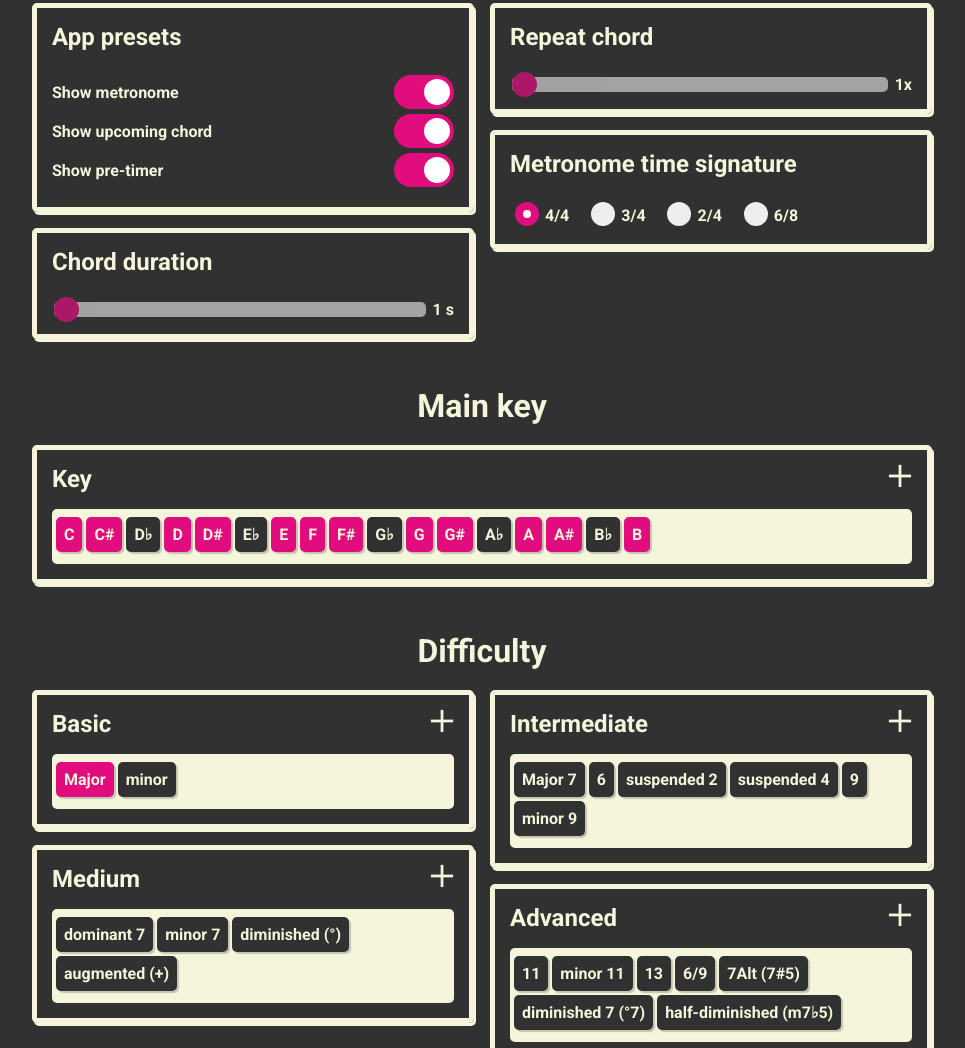
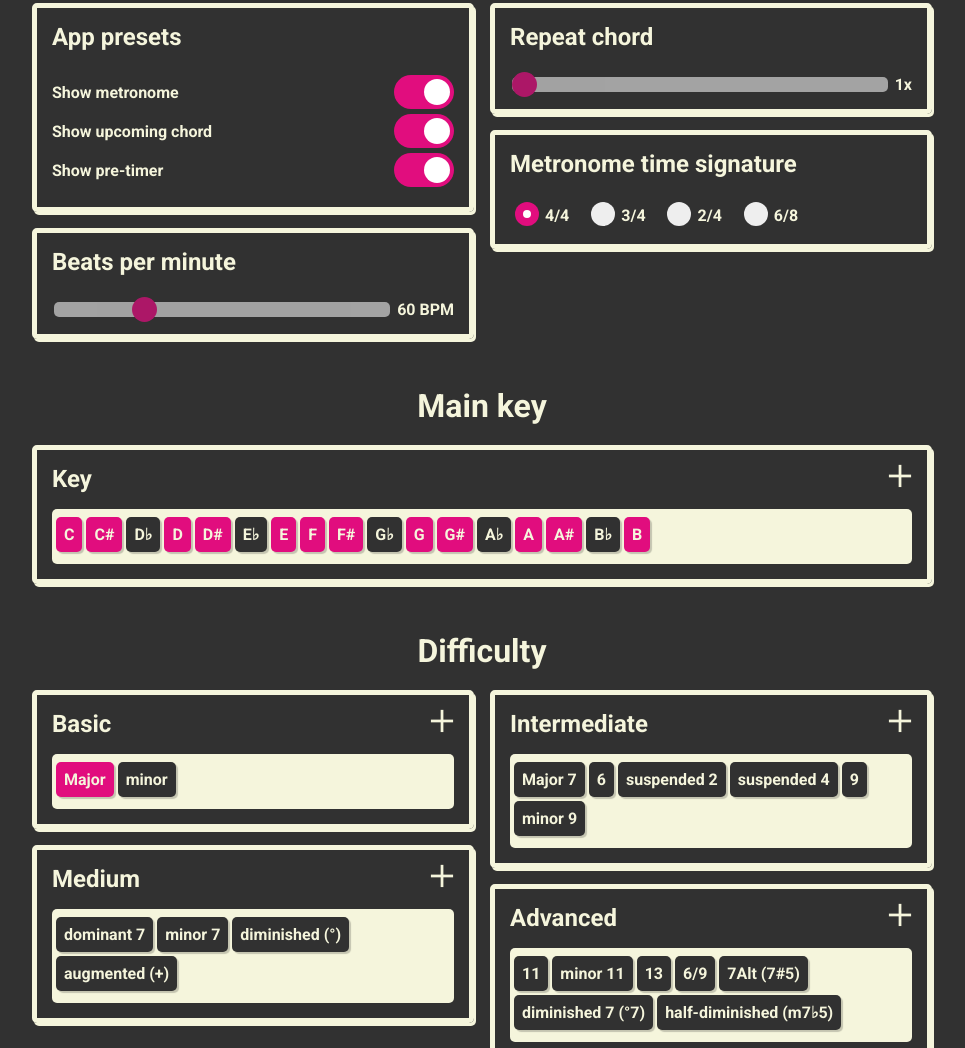
Before and after one commit to M9781/Chordly, a plain HTML site: page index.html in a window 1280 px wide. Shown: the part 1174-2222 px from the top of the page, without its empty margins (158-1123 px from the left). Drawn offline with nearby package versions, Linux system fonts and the light colour scheme.

Commit message:
Replace chord duration with BPM

```diff
--- a/index.html
+++ b/index.html
@@ -122,20 +122,18 @@
               </li>
             </ul>
           </div>
-          <div id="chord-duration" class="options">
-            <h3>Chord duration</h3>
-            <div id="chord-bar" class="slide-container">
+          <div id="BPM" class="options">
+            <h3>Beats per minute</h3>
+            <div id="BPM-bar" class="slide-container">
               <input
                 type="range"
-                min="1"
-                max="100"
-                value="5"
+                min="20"
+                max="180"
+                value="60"
                 class="slider-bar"
-                id="chord-range"
+                id="BPM-range"
               />
-              <label for="chord-range"
-                ><span id="chord-duration-value">4</span> s</label
-              >
+              <label for="BPM-range"><span id="BPM-value">20</span> BPM</label>
             </div>
           </div>
           <div id="metronome-time" class="options">
@@ -144,8 +142,8 @@
               <input
                 type="range"
                 min="1"
-                max="100"
-                value="50"
+                max="200"
+                value="1"
                 class="slider-bar"
                 id="metronome-range"
               />
--- a/scripts/app.js
+++ b/scripts/app.js
@@ -32,11 +32,17 @@ const metronomeSignatureOptionsElement = document.getElementById(
 
 const repeatChordBar = document.getElementById("metronome-range");
 const repeatChordBarLabel = document.getElementById("metronome-time-value");
-const chordDurationBar = document.getElementById("chord-range");
-const chordDurationBarLabel = document.getElementById("chord-duration-value");
+const BPMBar = document.getElementById("BPM-range");
+const BPMBarLabel = document.getElementById("BPM-value");
 const metronomeSignatureRadio = document.querySelectorAll(
   "#metronome-signature input"
 );
+
+const section = {
+  presets: document.getElementById("presets"),
+  main: document.getElementById("main-key"),
+  sufix: document.getElementById("difficulty"),
+};
 
 const optionsElements = {
   main: document.getElementById("options-main"),
@@ -74,7 +80,7 @@ let app = {
   showMetronome: true,
   showPreTimer: true,
   repeatChord: 1,
-  chordDuration: 1,
+  BPM: 60,
   metronomeSignature: "44",
   chosenChordsMain: [1, 2, 4, 5, 7, 8, 9, 11, 12, 14, 15, 17],
   chosenChordsSufix: [18],
@@ -217,11 +223,11 @@ showPreTimerSwitch.checked = app.showPreTimer;
 
 // set initial values of other presets
 repeatChordBar.value = app.repeatChord;
-chordDurationBar.value = app.chordDuration;
+BPMBar.value = app.BPM;
 document.querySelector("#metronome-" + app.metronomeSignature).checked = true;
 // set initial value of bar labels
 repeatChordBarLabel.textContent = app.repeatChord;
-chordDurationBarLabel.textContent = app.chordDuration;
+BPMBarLabel.textContent = app.BPM;
 
 // -------- EVENT LISTENERS ---------
 
@@ -269,9 +275,9 @@ repeatChordBar.addEventListener("input", function (event) {
   updateCookie("repeatChord", event.target.value);
   repeatChordBarLabel.textContent = event.target.value;
 });
-chordDurationBar.addEventListener("input", function (event) {
-  updateCookie("chordDuration", event.target.value);
-  chordDurationBarLabel.textContent = event.target.value;
+BPMBar.addEventListener("input", function (event) {
+  updateCookie("BPM", event.target.value);
+  BPMBarLabel.textContent = event.target.value;
 });
 
 for (let radioControl of metronomeSignatureRadio) {
--- a/scripts/metronome.js
+++ b/scripts/metronome.js
@@ -11,7 +11,7 @@
 
 // Launches metronome
 function startMetronome() {
-  changeBeep()
+  changeBeep();
   metronomeInterval = setInterval(changeBeep, getSignatureTime());
 }
 
@@ -77,9 +77,9 @@ function getFractionsNumber() {
 }
 
 function getSignatureTime() {
-
   const signatureTime = Math.floor(
-    ((app.chordDuration * 1000) / getFractionsNumber()) * (getFractionsNumber()/ getBeatsNumber())
+    (((60 / app.BPM) * 1000)) *
+      (getFractionsNumber() / getBeatsNumber())
   );
   return signatureTime;
 }
--- a/scripts/randomizer.js
+++ b/scripts/randomizer.js
@@ -109,7 +109,7 @@ function startRandomizer() {
   startBtn.children[0].textContent = "pause";
   randomizerInterval = setInterval(
     changeText,
-    app.repeatChord * app.chordDuration * 1000
+    app.repeatChord * (60 / app.BPM) * 1000 * getFractionsNumber()
   );
   isRandomizerRunning = true;
   //turn on metronome
```
